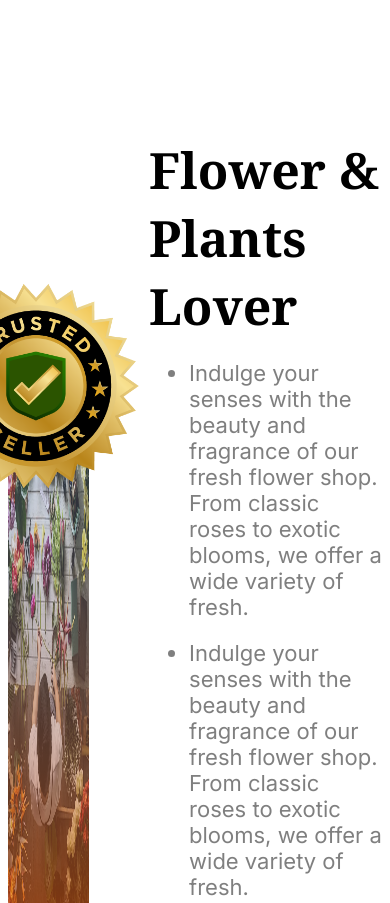
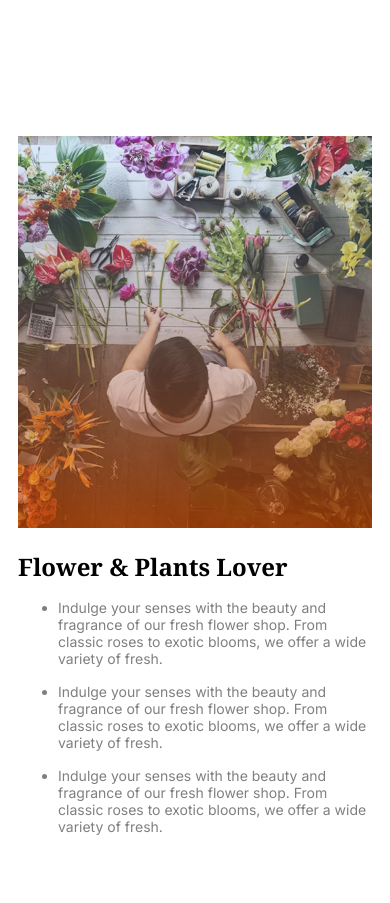
Before and after one commit to ahmed-1430/B12A02-Responsive-Flowers-web, a plain HTML site: page index.html in a window 390 px wide. Shown: the part 2580-3483 px from the top of the page. Drawn offline with nearby package versions, Linux system fonts and the light colour scheme.

Commit message:
plants lover section responsive for x-small devices

```diff
--- a/Styles/index.css
+++ b/Styles/index.css
@@ -225,4 +225,27 @@
         margin: 0 14px;
         margin-top: 28px;
     }
+    .flower-items {
+        flex-direction: column;
+        margin: 0 10px;
+    }
+    .flower-image {
+        width: auto;
+        height: auto;
+    }
+    .flower-image img {
+        width: 100%;
+    }
+    .flower-image .trust-badge {
+        display: none;
+    }
+    .flower-titile{
+        font-size: 1.5rem;
+        margin-top: 18px;
+    }
+    .flower-content ul li {
+    font-size: 0.875rem;
+    color: rgba(0, 0, 0, 0.5);
+    margin-top: 16px;
+    }
 }
```
